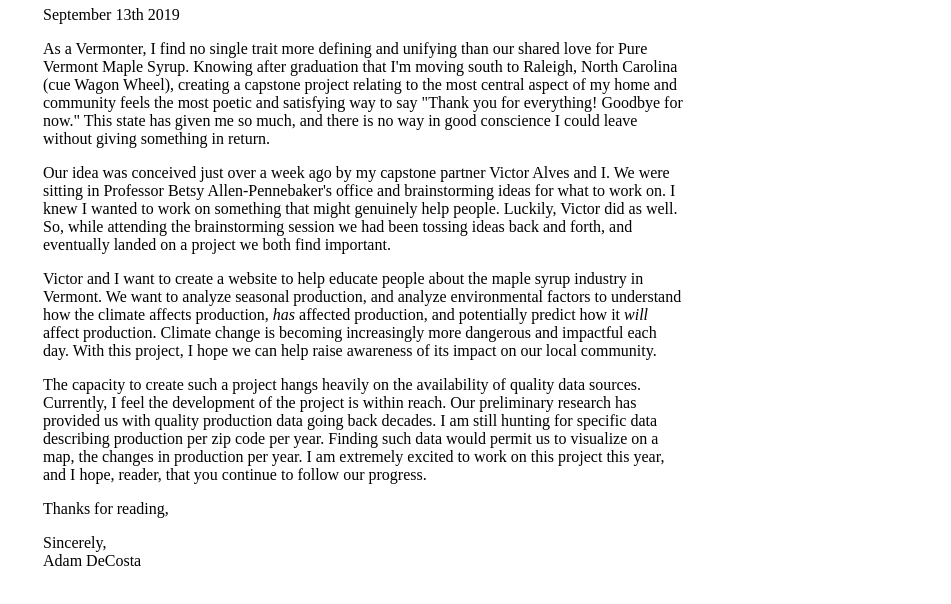
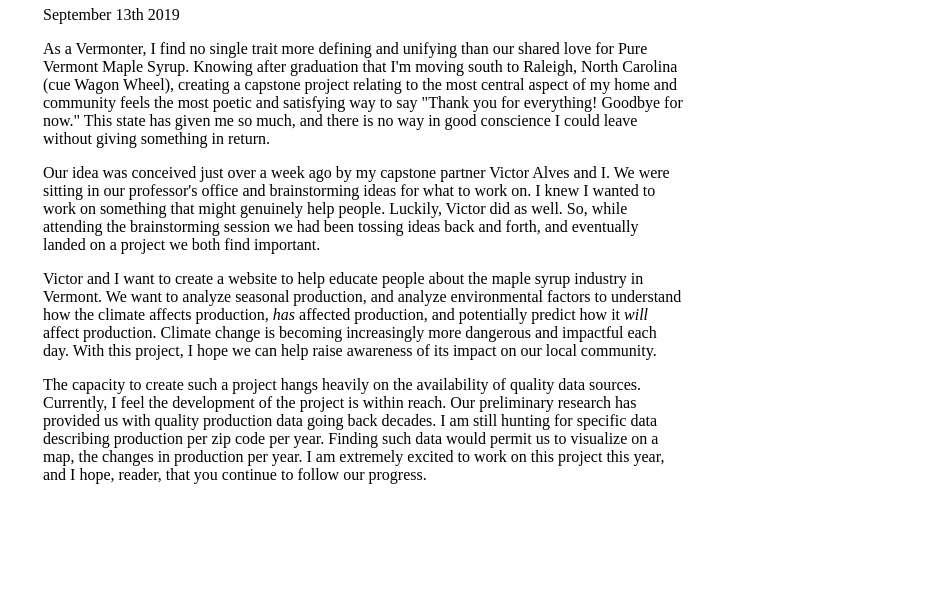
Before and after one commit to AdamDeCosta/decosta.io, a Gatsby site: page /blog/capstone-1 in a window 1280 px wide. Shown: the part 152-756 px from the top of the page, 277-1228 px from the left. Built offline with nearby package versions, Linux system fonts and the light colour scheme; Gatsby itself is replaced by a stand-in of ours.

Commit message:
small blog post fixes

```diff
--- a/src/pages/blog/capstone-1/index.md
+++ b/src/pages/blog/capstone-1/index.md
@@ -7,13 +7,8 @@ image: 'bp1-header.jpg'
 
 As a Vermonter, I find no single trait more defining and unifying than our shared love for Pure Vermont Maple Syrup. Knowing after graduation that I'm moving south to Raleigh, North Carolina (cue Wagon Wheel), creating a capstone project relating to the most central aspect of my home and community feels the most poetic and satisfying way to say "Thank you for everything! Goodbye for now." This state has given me so much, and there is no way in good conscience I could leave without giving something in return.
 
-Our idea was conceived just over a week ago by my capstone partner Victor Alves and I. We were sitting in Professor Betsy Allen-Pennebaker's office and brainstorming ideas for what to work on. I knew I wanted to work on something that might genuinely help people. Luckily, Victor did as well. So, while attending the brainstorming session we had been tossing ideas back and forth, and eventually landed on a project we both find important.
+Our idea was conceived just over a week ago by my capstone partner Victor Alves and I. We were sitting in our professor's office and brainstorming ideas for what to work on. I knew I wanted to work on something that might genuinely help people. Luckily, Victor did as well. So, while attending the brainstorming session we had been tossing ideas back and forth, and eventually landed on a project we both find important.
 
 Victor and I want to create a website to help educate people about the maple syrup industry in Vermont. We want to analyze seasonal production, and analyze environmental factors to understand how the climate affects production, *has* affected production, and potentially predict how it *will* affect production. Climate change is becoming increasingly more dangerous and impactful each day. With this project, I hope we can help raise awareness of its impact on our local community.
 
 The capacity to create such a project hangs heavily on the availability of quality data sources. Currently, I feel the development of the project is within reach. Our preliminary research has provided us with quality production data going back decades. I am still hunting for specific data describing production per zip code per year. Finding such data would permit us to visualize on a map, the changes in production per year. I am extremely excited to work on this project this year, and I hope, reader, that you continue to follow our progress.
-
-Thanks for reading,
-
-Sincerely, \
-Adam DeCosta
```
